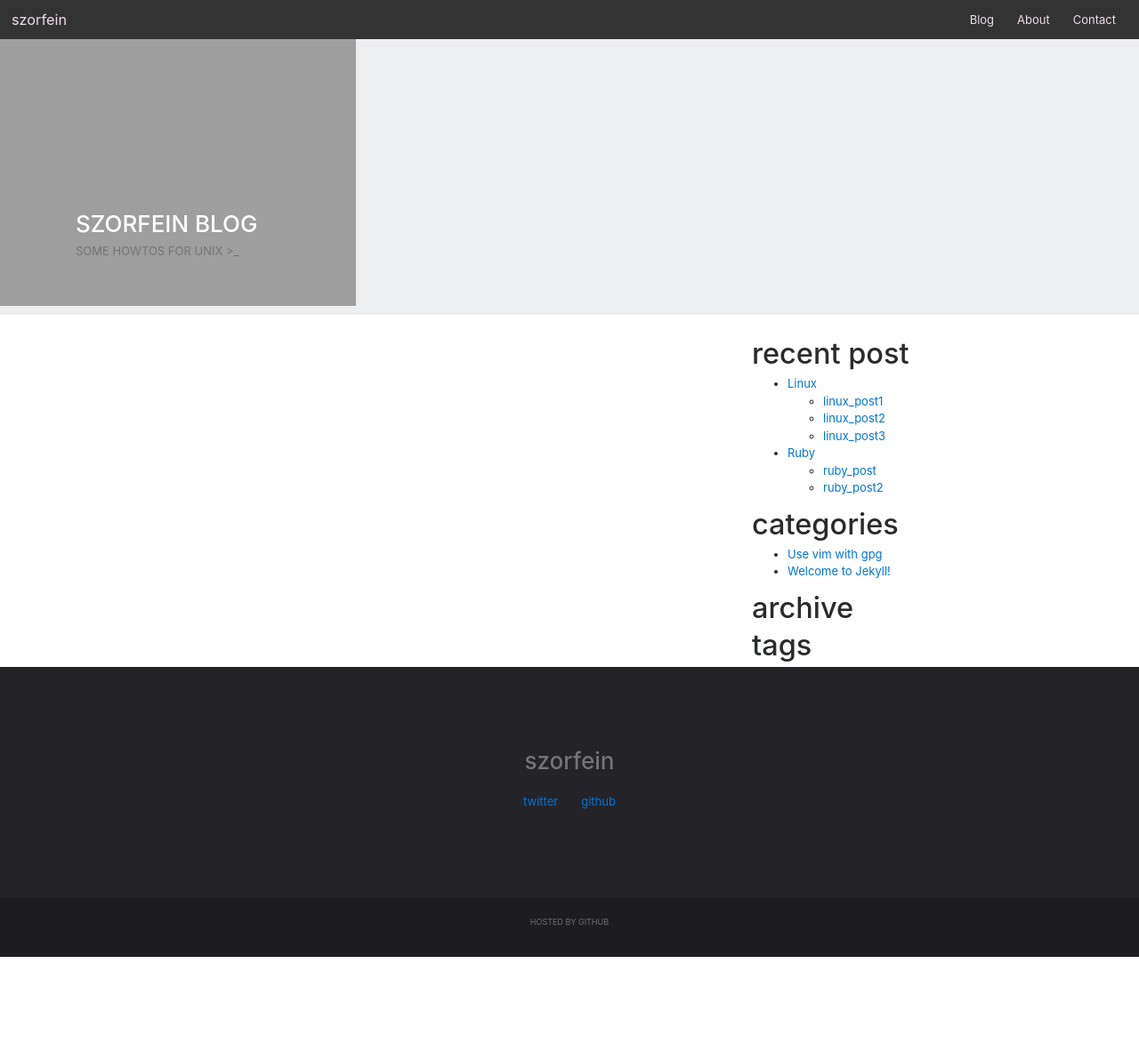
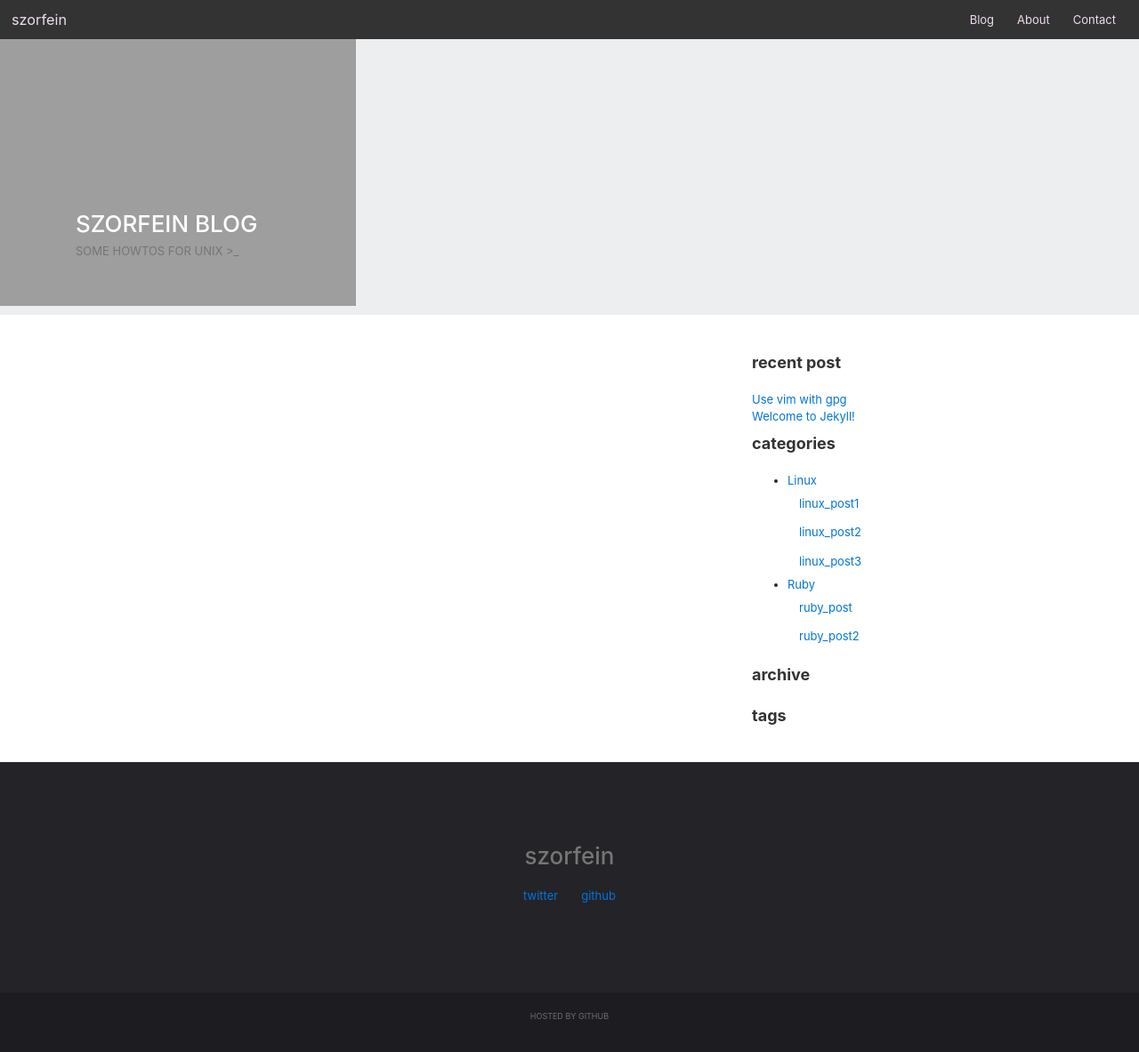
Before and after one commit to szorfein/szorfein.github.io, a Jekyll site: the page built from index.md, in a window 1280 px wide. Shown: the whole page at 89% size. Built offline with Jekyll 4.4.1, drawn with Linux system fonts in a browser that asks for light colours; before the commit the page ends 1076 px from its top, so only the background shows below that.

Commit message:
css for sidebar

```diff
--- a/_layouts/home.html
+++ b/_layouts/home.html
@@ -4,11 +4,21 @@ layout: index
 
 <div class="container">
     <div class="row">
-        <div class="col-sm-6 col-md-8">
+
+        <div class="col-sm-8 col-md-8">
             {{ content }}
         </div>
-        <div class="col-sm-6 col-md-4">
-            <h1>recent post</h1>
+        <div class="col-sm-4 col-md-4">
+            <h1 class="title">recent post</h1>
+            <ul class="nav flex-column">
+                {% for post in site.posts %}
+                <li class="nav-item">
+                    <a href="{{ post.url | relative_url }}">{{ post.title | escape }}</a>
+                </li>
+                {% endfor %}
+            </ul>
+
+            <h1 class="title">categories</h1>
             <ul>
                 {% for tag in site.data.tags %}
                 <li>
@@ -16,10 +26,10 @@ layout: index
                         {{ tag.name }}
                     </a>
                     {{ tag.length }}
-                    <ul>
+                    <ul class="nav flex-column">
                         {% for post in tag['post'] %}
-                        <li>
-                            <a href="#">
+                        <li class="nav-item">
+                            <a class="nav-link" href="#">
                                 {{ post.title | escape }}
                             </a>
                         </li>
@@ -28,18 +38,10 @@ layout: index
                 </li>
                 {% endfor %}
             </ul>
-            <h1>categories</h1>
-            <ul>
-                {% for post in site.posts %}
-                <li>
-                    <a href="{{ post.url | relative_url }}">{{ post.title | escape }}</a>
-                </li>
-                {% endfor %}
-            </ul>
 
-            <h1>archive</h1>
+            <h1 class="title">archive</h1>
 
-            <h1>tags</h1>
+            <h1 class="title">tags</h1>
         </div>
     </div>
 </div>
--- a/_layouts/index.html
+++ b/_layouts/index.html
@@ -8,11 +8,13 @@
         {% include header.html %}
 
         <main>
-        <article>
+        <div class="main-container">
+            <article>
 
-            {{ content }}
+                {{ content }}
 
-        </article>
+            </article>
+        </div>
         </main>
 
         {% include footer.html %}
--- a/assets/main.css
+++ b/assets/main.css
@@ -42,6 +42,24 @@ body, html, p {
     background-color: #232328;
 }
 
+.main-container {
+    padding-top: .6rem;
+    padding-bottom: 1.5rem;
+}
+
+.main-container img {
+    width: 100%;
+}
+
+.title {
+    font-weight: 700;
+    font-size: 18px;
+    line-height: 1.5;
+    margin-bottom: 19px;
+    color: #333;
+    margin-top: 6px;
+}
+
 .bg_dark {
     background-color: #333;
     color: #ede;
```
Also changed, not shown: contact.md (+1 -1 lines).
